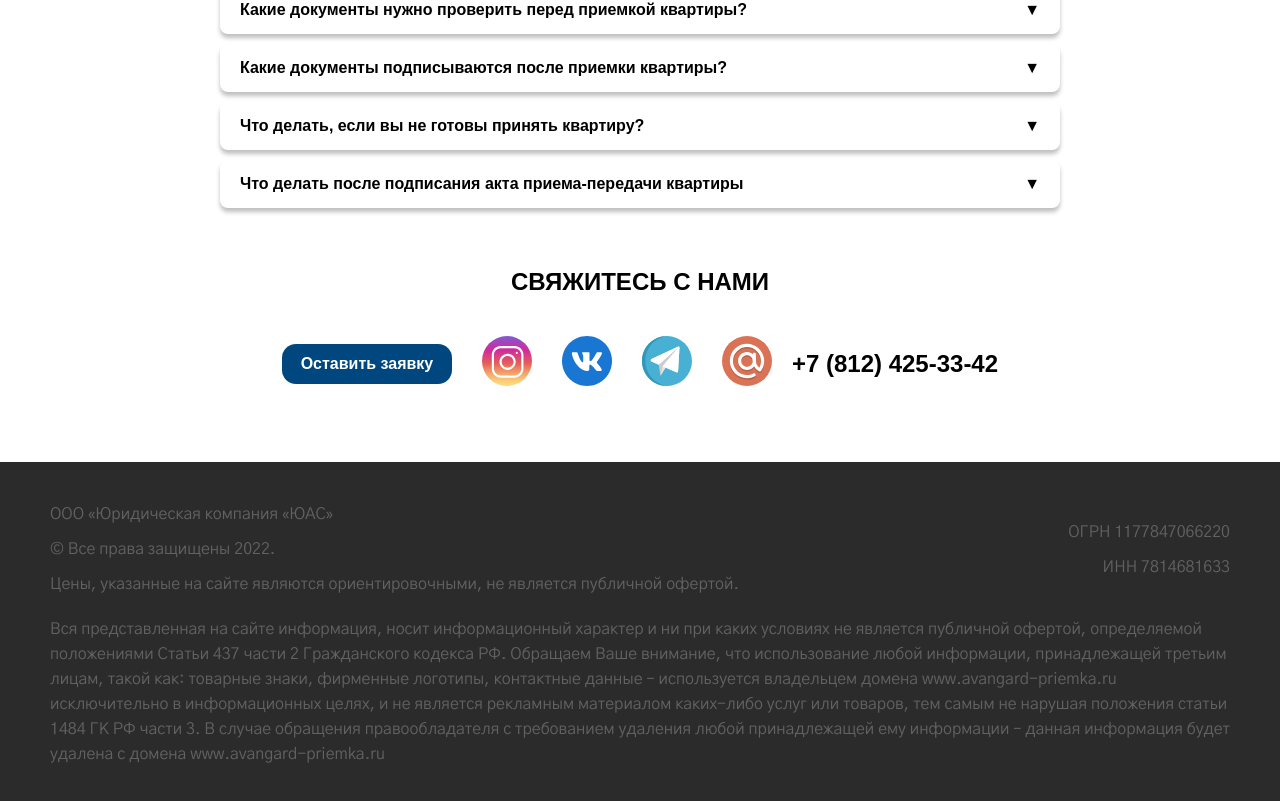
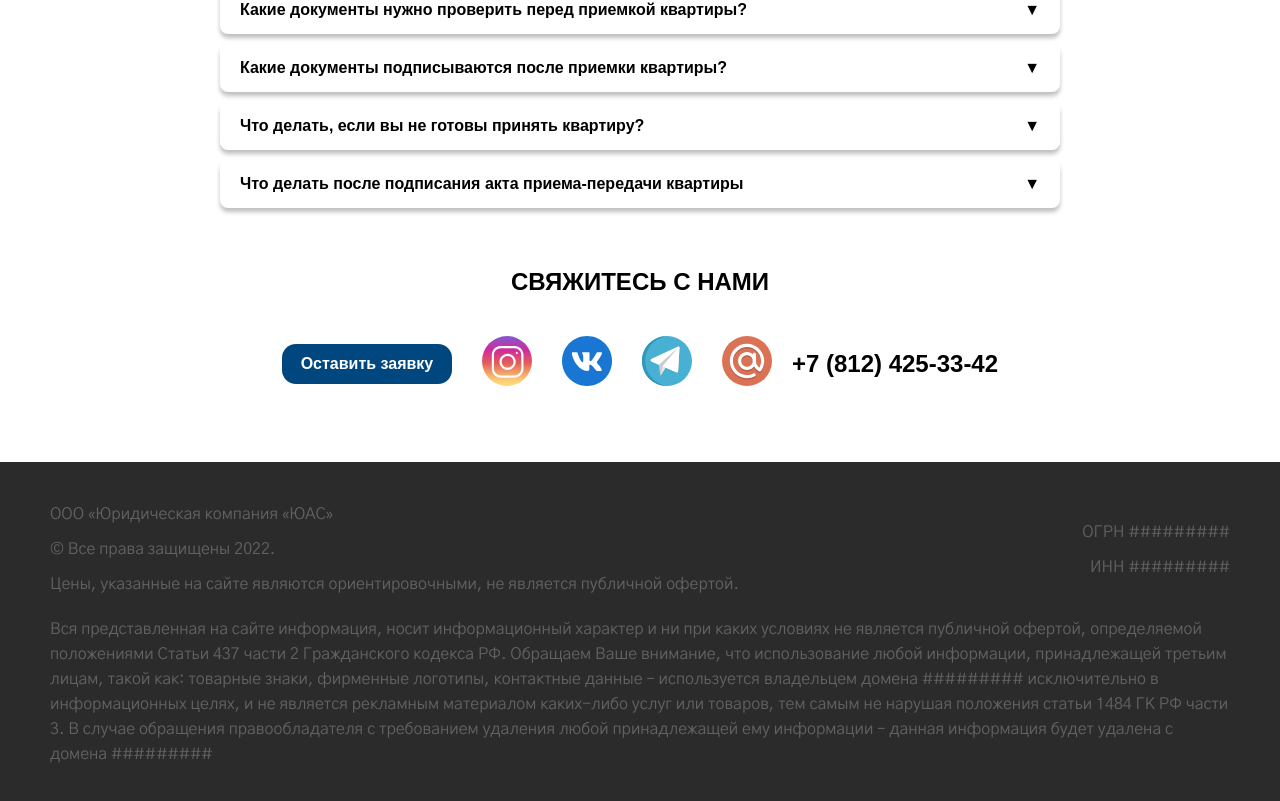
Before and after one commit to ervnkv/royalestate, a React (Create React App) app: page / in a window 1280 px wide. Shown: the part 3658-4459 px from the top of the page. Built offline with nearby package versions, Linux system fonts and the light colour scheme; a web font is replaced by a local one.

Commit message:
заменил информацию о компании

```diff
--- a/src/components/10_Footer.js
+++ b/src/components/10_Footer.js
@@ -12,12 +12,12 @@ export default function Footer() {
 						<p>Цены, указанные на сайте являются ориентировочными, не является публичной офертой.</p>
 					</div>
 					<div className='m-right t-right'>
-						<p>ОГРН 1177847066220</p>
-						<p>ИНН 7814681633</p>
+						<p>ОГРН #########</p>
+						<p>ИНН #########</p>
 					</div>
 				</div>
 				<p>Вся представленная на сайте информация, носит информационный характер и ни при каких условиях не является публичной офертой, определяемой положениями Статьи 437 части 2 Гражданского кодекса РФ.
-				Обращаем Ваше внимание, что использование любой информации, принадлежащей третьим лицам, такой как: товарные знаки, фирменные логотипы, контактные данные – используется владельцем домена www.avangard-priemka.ru исключительно в информационных целях, и не является рекламным материалом каких-либо услуг или товаров, тем самым не нарушая положения статьи 1484 ГК РФ части 3. В случае обращения правообладателя с требованием удаления любой принадлежащей ему информации – данная информация будет удалена с домена www.avangard-priemka.ru
+				Обращаем Ваше внимание, что использование любой информации, принадлежащей третьим лицам, такой как: товарные знаки, фирменные логотипы, контактные данные – используется владельцем домена ######### исключительно в информационных целях, и не является рекламным материалом каких-либо услуг или товаров, тем самым не нарушая положения статьи 1484 ГК РФ части 3. В случае обращения правообладателя с требованием удаления любой принадлежащей ему информации – данная информация будет удалена с домена #########
 				</p>
 			</div>
 		</div>
```
